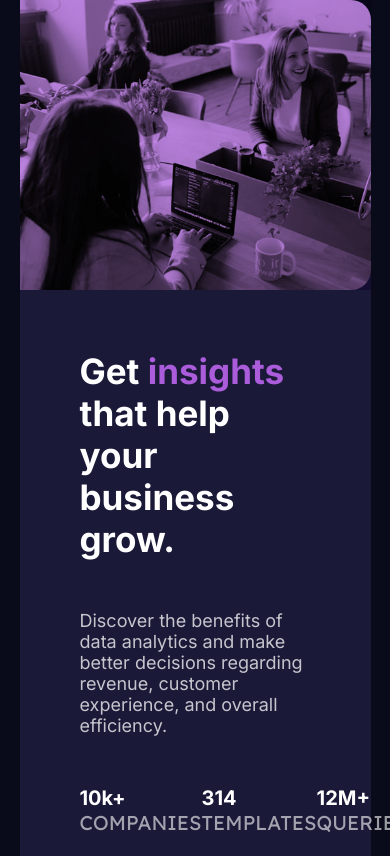
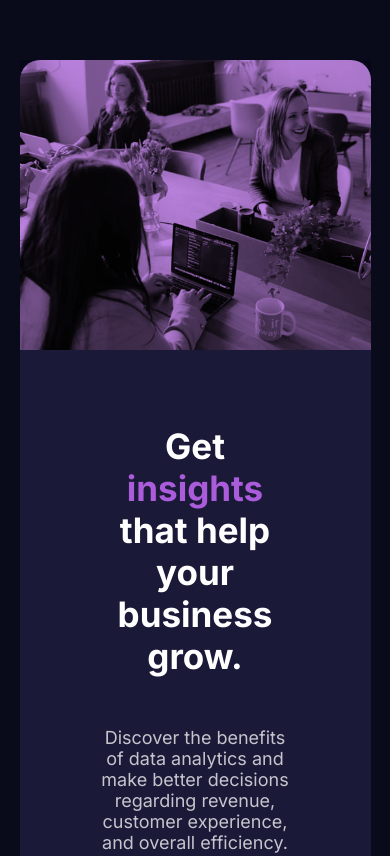
Before and after one commit to shuamamine/stats-preview-card-component, a plain HTML site: page index.html in a window 390 px wide. Shown: the top 856 px of the page. Drawn offline with Linux system fonts and the light colour scheme.

Commit message:
mobile design complete

```diff
--- a/style.css
+++ b/style.css
@@ -45,7 +45,7 @@ opacity: 0.75;
     display: flex;
     flex-direction: column;
     justify-content: space-evenly;
-    padding: 60px;
+    padding: 75px;
     gap: 50px;
 }
 .textbox h2{
@@ -77,6 +77,10 @@ text-transform: uppercase;
 font-weight: 400;
 }
 @media screen and (max-width: 500px) {
+    body{
+        padding-top: 60px;
+        padding-bottom: 60px;
+    }
     .container{
         display: flex;
         flex-direction: column-reverse;
@@ -84,4 +88,22 @@ font-weight: 400;
     .image, .textbox{
         width: 100%;
     }
+    .image img{
+        border-radius: 20px 20px 0 0;
+    }
+    .textbox{
+        text-align: center;
+    }
+    .stats{
+        flex-direction: column;
+        gap: 30px;
+       align-items: center;
+       padding-right: 0;
+    }
+    .a, .b, .c{
+      text-align: center;
+    }
+    .stats p{
+        text-align: center;
+    }
 }
```
